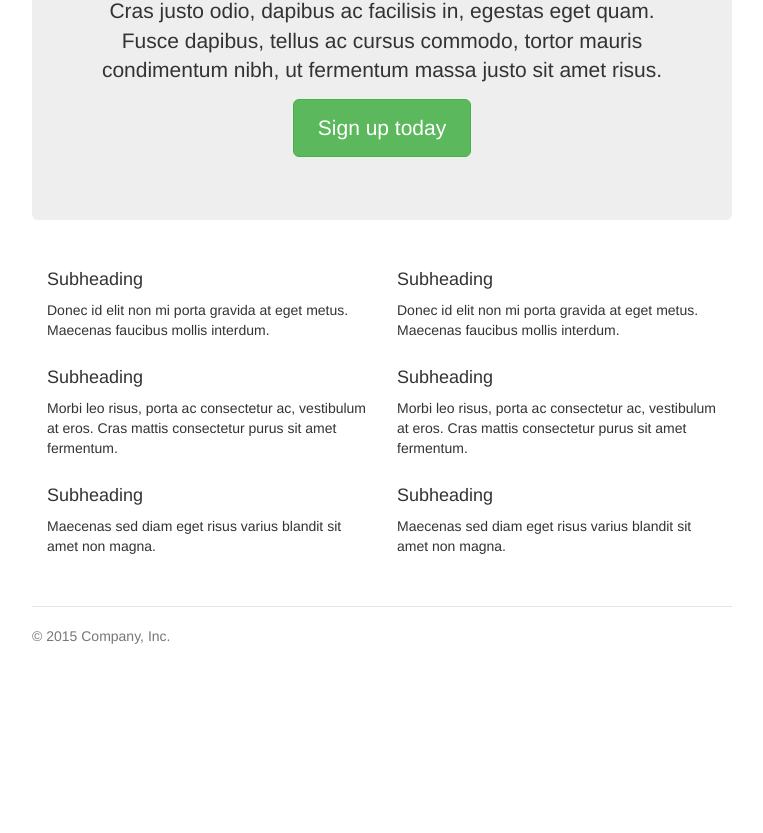
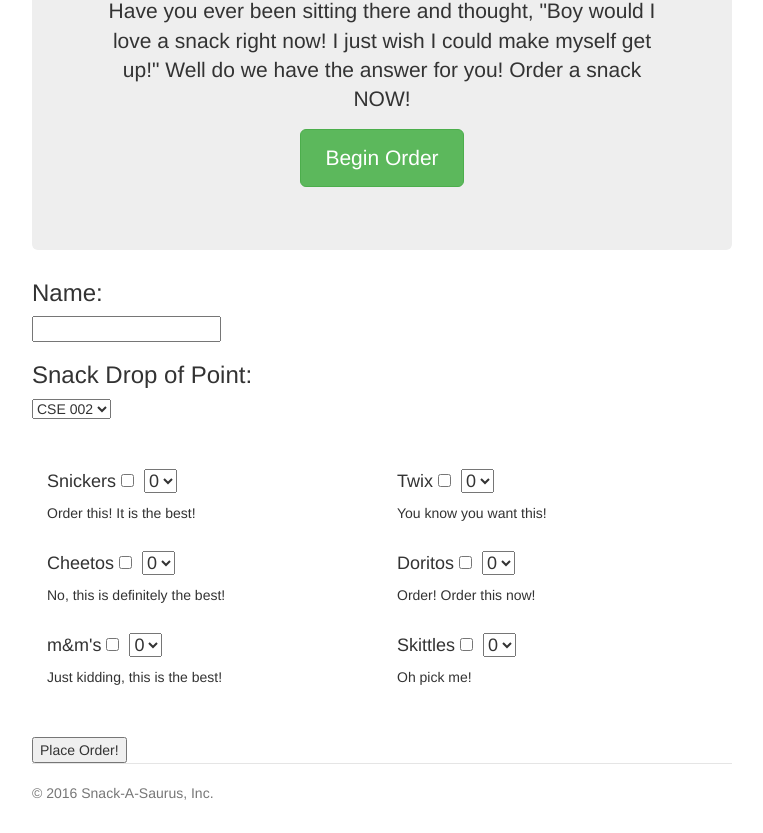
Before and after one commit to snackasaurus/snackasaurus, a plain HTML site: page client/index.html in a window 1280 px wide. Shown: the part 262-1095 px from the top of the page, without its empty margins (258-1021 px from the left). Before the commit the page ends 938 px from the top, so only its background shows below. Drawn offline with nearby package versions, Linux system fonts and the light colour scheme.

Commit message:
updated web files

```diff
--- a/client/index.html
+++ b/client/index.html
@@ -8,12 +8,14 @@
     <!-- The above 3 meta tags *must* come first in the head; any other head content must come *after* these tags -->
     <meta name="description" content="">
     <meta name="author" content="">
-    <link rel="icon" href="../../favicon.ico">
+    <link rel="icon" href="./favicon.ico">
 
-    <title>Narrow Jumbotron Template for Bootstrap</title>
+    <title>Snack-A-Saurus</title>
 
+    <script src="https://ajax.googleapis.com/ajax/libs/jquery/2.2.3/jquery.min.js"></script>
+    <script src="index.js"></script>
     <!-- Bootstrap core CSS -->
-    <link href="bootstrap-3.3.6-dist/css/bootstrap.min.css" rel="stylesheet">
+    <link rel="stylesheet" href="https://maxcdn.bootstrapcdn.com/bootstrap/3.3.6/css/bootstrap.min.css" integrity="sha384-1q8mTJOASx8j1Au+a5WDVnPi2lkFfwwEAa8hDDdjZlpLegxhjVME1fgjWPGmkzs7" crossorigin="anonymous">
 
     <!-- IE10 viewport hack for Surface/desktop Windows 8 bug -->
     <!--<link href="../../assets/css/ie10-viewport-bug-workaround.css" rel="stylesheet">-->
@@ -43,47 +45,102 @@
             <li role="presentation"><a href="#">Contact</a></li>
           </ul>
         </nav>
-        <h3 class="text-muted">Project name</h3>
+        <h3 class="text-muted">Snack-A-Saurus</h3>
       </div>
 
       <div class="jumbotron">
-        <h1>Jumbotron heading</h1>
-        <p class="lead">Cras justo odio, dapibus ac facilisis in, egestas eget quam. Fusce dapibus, tellus ac cursus commodo, tortor mauris condimentum nibh, ut fermentum massa justo sit amet risus.</p>
-        <p><a class="btn btn-lg btn-success" href="#" role="button">Sign up today</a></p>
+        <h1>Snack on Demand</h1>
+        <p class="lead">Have you ever been sitting there and thought, &quot;Boy would I love a snack right now! I just wish I could make myself get up!&quot; Well do we have the answer for you! Order a snack NOW!</p>
+        <p><a class="btn btn-lg btn-success" href="#order_now_jump" role="button">Begin Order</a></p>
       </div>
+
+      <div class="info-name" id="order_now_jump">
+        <h3>Name:</h3>
+        <input type="text" name="clientname" value="" id="clientname">
+      </div>
+
+      <div class="info-location">
+        <h3>Snack Drop of Point:</h3>
+        <select name="location" id="location">
+          <option value="cse002" selected>CSE 002</option>
+          <option value="cse003">CSE 003</option>
+          <option value="cse006">CSE 006</option>
+          <option value="cse022">CSE 022</option>
+        </select>
 
       <div class="row marketing">
         <div class="col-lg-6">
-          <h4>Subheading</h4>
-          <p>Donec id elit non mi porta gravida at eget metus. Maecenas faucibus mollis interdum.</p>
+          <h4>Snickers&nbsp;<input id="snickers" type="checkbox" name="snack" value="Snickers">&nbsp;
+            <select name="snicker_amount" id="snicker_amount">
+              <option value="0" selected>0</option>
+              <option value="1">1</option>
+              <option value="2">2</option>
+            </select>
+          </h4>
+          <p>Order this! It is the best!</p>
 
-          <h4>Subheading</h4>
-          <p>Morbi leo risus, porta ac consectetur ac, vestibulum at eros. Cras mattis consectetur purus sit amet fermentum.</p>
 
-          <h4>Subheading</h4>
-          <p>Maecenas sed diam eget risus varius blandit sit amet non magna.</p>
+          <h4>Cheetos&nbsp;<input id="cheetos" type="checkbox" name="snack" value="Cheetos">&nbsp;
+            <select name="cheetos_amount">
+              <option value="0" selected="selecte">0</option>
+              <option value="1">1</option>
+              <option value="2">2</option>
+            </select>
+          </h4>
+          <p>No, this is definitely the best!</p>
+
+          <h4>m&amp;m&#39;s&nbsp;<input type="checkbox" name="snack" value="mandms">&nbsp;
+            <select name="mandms_amount">
+              <option value="0" selected>0</option>
+              <option value="1">1</option>
+              <option value="2">2</option>
+            </select>
+          </h4>
+          <p>Just kidding, this is the best!</p>
         </div>
 
         <div class="col-lg-6">
-          <h4>Subheading</h4>
-          <p>Donec id elit non mi porta gravida at eget metus. Maecenas faucibus mollis interdum.</p>
+          <h4>Twix&nbsp;<input type="checkbox" name="snack" value="Twix">&nbsp;
+            <select name="twix_amount">
+              <option value="0" selected>0</option>
+              <option value="1">1</option>
+              <option value="2">2</option>
+            </select>
+          </h4>
+          <p>You know you want this!</p>
 
-          <h4>Subheading</h4>
-          <p>Morbi leo risus, porta ac consectetur ac, vestibulum at eros. Cras mattis consectetur purus sit amet fermentum.</p>
+          <h4>Doritos&nbsp;<input type="checkbox" name="snack" value="Doritos">&nbsp;
+            <select name="doritos_amount">
+              <option value="0" selected>0</option>
+              <option value="1">1</option>
+              <option value="2">2</option>
+            </select>
+          </h4>
+          <p>Order! Order this now!</p>
 
-          <h4>Subheading</h4>
-          <p>Maecenas sed diam eget risus varius blandit sit amet non magna.</p>
+          <h4>Skittles&nbsp;<input type="checkbox" name="snack" value="Skittles">&nbsp;
+            <select name="skittles_amount">
+              <option value="0" selected>0</option>
+              <option value="1">1</option>
+              <option value="2">2</option>
+            </select>
+          </h4>
+          <p>Oh pick me!</p>
         </div>
       </div>
 
+      <div id="order-submission">
+        <button type="button" id="place-order">Place Order!</button>
+
+      </div>
+
       <footer class="footer">
-        <p>&copy; 2015 Company, Inc.</p>
+        <p>&copy; 2016 Snack-A-Saurus, Inc.</p>
       </footer>
 
     </div> <!-- /container -->
 
-
     <!-- IE10 viewport hack for Surface/desktop Windows 8 bug -->
-    <script src="../../assets/js/ie10-viewport-bug-workaround.js"></script>
+    <!--<script src="../../assets/js/ie10-viewport-bug-workaround.js"></script>-->
   </body>
 </html>
--- a/client/index.js
+++ b/client/index.js
@@ -1,26 +1,38 @@
 // Snackasaurus UI
 $( document ).ready(function() {
-    $( '#submit' ).click(function() {
-      var name = $( '#name' ).val();
+
+    $( '#place-order' ).click(function() {
+
+      //alert("hello");
+      var name = $( '#clientname' ).val();
       var loct = $( '#location option:selected' ).text();
-      var snacks = {snack1 : 0, snack2 : 0,
-                    snack3 : 0, snack4 : 0,
-                    snack5 : 0, snack6 : 0};
-      var snacks_str = ''
-      jQuery.each(obj, function(i, val) {
-        snacks_str += i + '-' + val + ',';
-      });
-      if (snacks_str[snacks_str.length - 1] == ',') {
-        snacks_str = snacks_str.substring(0, snacks_str.length - 1);
-      }
+
+      var snickers = document.getElementById('snickers').checked
+      var snickersAmount = $( '#snicker_amount option:selected' ).text();
+
+      var cheetos = document.getElementById('cheetos').checked
+      var cheetosAmount = $( '#cheetos_amount option:selected' ).text();
+
+      //var snacks = {snack1 : 0, snack2 : 0,
+       //             snack3 : 0, snack4 : 0,
+       //             snack5 : 0, snack6 : 0};
+      //var snacks_str = ''
+      //jQuery.each(obj, function(i, val) {
+      //  snacks_str += i + '-' + val + ',';
+      //});
+      //if (snacks_str[snacks_str.length - 1] == ',') {
+      //  snacks_str = snacks_str.substring(0, snacks_str.length - 1);
+      //}
       console.log(name);
       console.log(loct);
-      console.log(snacks_str);
-      $.get( 'attu.cs.washington.edu:50000', { name: name, location : loct,
-                                               sncaks: snacks_str
-      }, function(data) {
-        var code = data.code;
-        // do something to display the code
-      });
+      //console.log(snacks_str);
+      //$.get( 'localhost:59595', { name: name, location : loct });
+      //$.get( 'attu4.cs.washington.edu:59595', { name: name, location : loct });
+                                               //sncaks: snacks_str
+      var xhttp = new XMLHttpRequest();
+      xhttp.open("GET", "http://127.0.0.1:59595", true);
+      xhttp.setRequestHeader("Access-Control-Allow-Origin", "http://127.0.0.1:59595");
+      xhttp.send();
+
     });
 });
```
